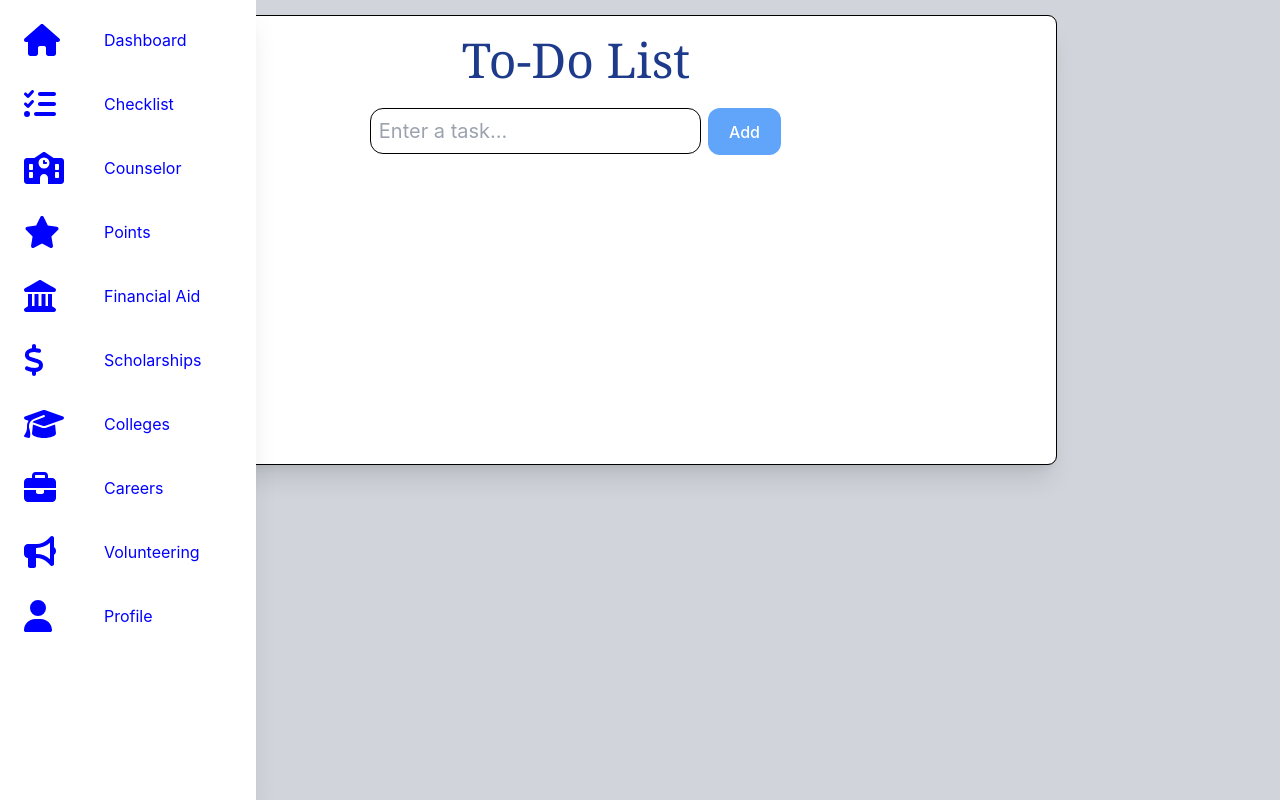
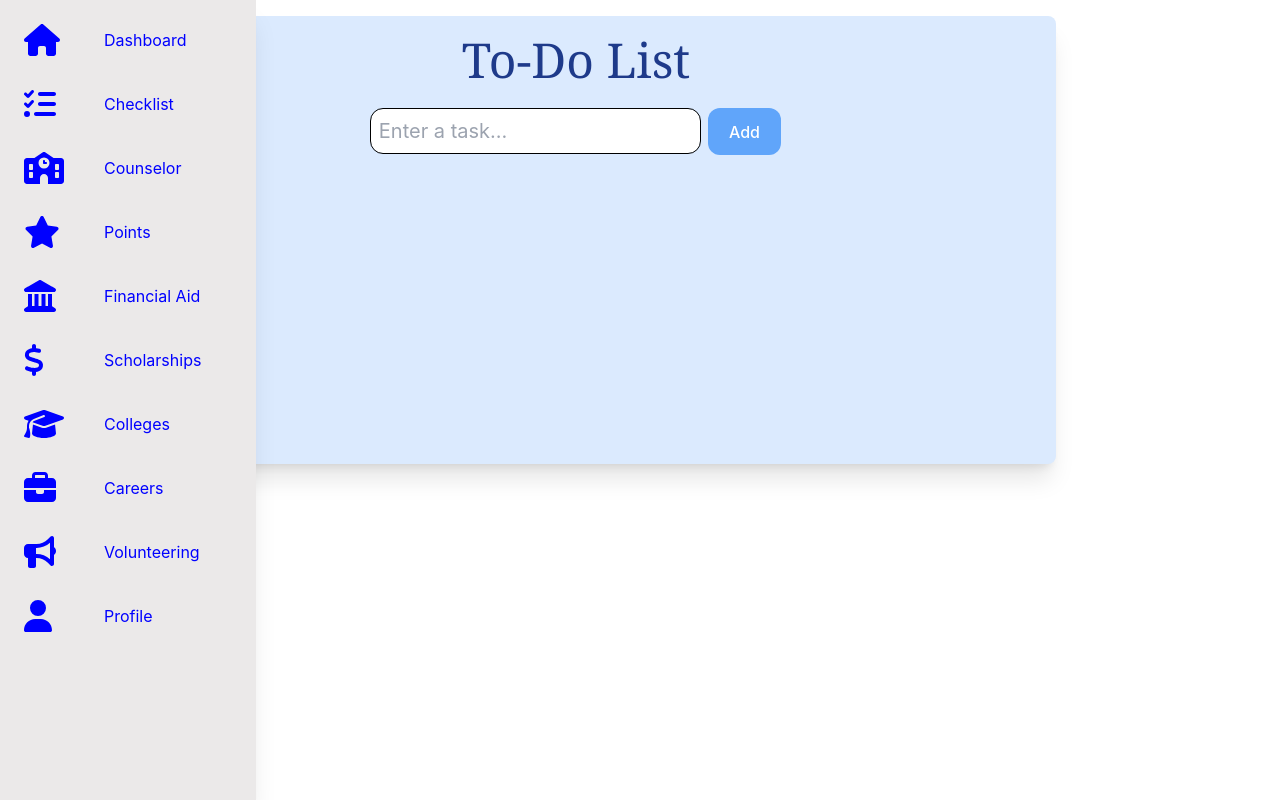
Before and after one commit to UsmanKhld/HiScholar-Django-React, a React (Vite) app in the folder frontend/: page /dashboard in a window 1280 px wide. Built offline with nearby package versions, Linux system fonts and the light colour scheme.

Commit message:
small changes

```diff
--- a/frontend/src/Components/Navbar/Navbar.css
+++ b/frontend/src/Components/Navbar/Navbar.css
@@ -1,9 +1,9 @@
 .sidenav {
     width: 5rem;
-    background: rgb(255, 255, 255);
+    background: rgb(235, 233, 233);
     position: fixed;
     height: 100%;
-    transition: width 200ms ease;
+    transition: width 300ms ease;
     --tw-shadow: 0 20px 25px -5px rgb(0 0 0 / 0.1), 0 8px 10px -6px rgb(0 0 0 / 0.1);
     --tw-shadow-colored: 0 20px 25px -5px var(--tw-shadow-color), 0 8px 10px -6px var(--tw-shadow-color);
     box-shadow: var(--tw-ring-offset-shadow, 0 0 #0000), var(--tw-ring-shadow, 0 0 #0000), var(--tw-shadow);
--- a/frontend/src/Pages/Dashboard/Dashboard.jsx
+++ b/frontend/src/Pages/Dashboard/Dashboard.jsx
@@ -47,10 +47,10 @@ export const Dashboard = () => {
   }
 
   return (
-    <div className=' bg-gray-300 h-screen'>
+    <div className=' bg-white h-screen'>
         <Navbar />
         <main>
-          <div className='card h-110 w-200 rounded-lg bg-white outline outline-1 shadow-xl overflow-hidden overflow-y-auto'>
+          <div className='card h-110 w-200 rounded-lg bg-blue-100 shadow-xl overflow-hidden overflow-y-auto'>
             <div className=' px-5 py-5 text-center '>
               <h1 className=' text-5xl mb-6 font-serif text-blue-900'>To-Do List</h1>
               <div className=' mb-5'>
--- a/frontend/src/Pages/Scholarships/Scholarships.jsx
+++ b/frontend/src/Pages/Scholarships/Scholarships.jsx
@@ -6,9 +6,9 @@ export const Scholarships = () => {
     <div>
       <Navbar />
       <main>
-        <h1>
+        <div className=' text-4xl text-blue-900'>
           Scholarships
-        </h1>
+        </div>
       </main>
     </div>
   )
```
